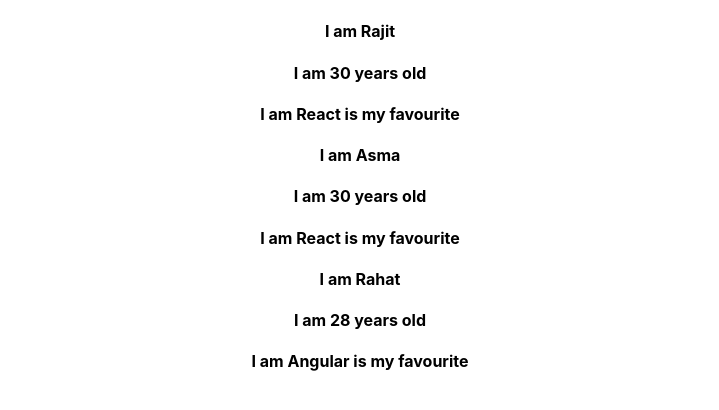
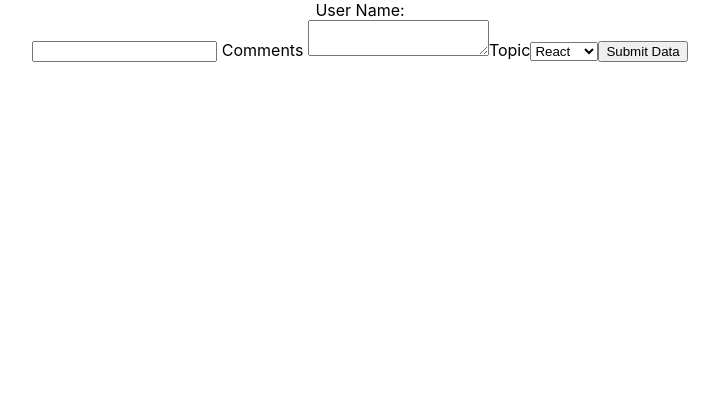
Before and after one commit to shamsuddha/react, a React (Create React App) app: page / in a window 1280 px wide. Shown: the top 410 px of the page, without its empty margins (280-999 px from the left). Built offline with nearby package versions, Linux system fonts and the light colour scheme.

Commit message:
Input form handling with react

```diff
--- a/src/App.js
+++ b/src/App.js
@@ -10,15 +10,19 @@ import EventBind from "./component/EventBind";
 import ParentComponent from "./component/ParentComponent";
 import UserGreeting from "./component/UserGreeting";
 import NameList from "./component/NameList";
+import Stylesheet from "./component/Stylesheet";
+import Form from "./component/Form";
 
 function App() {
     return (
         <div className="App">
 
-           <NameList></NameList>
-
+            <Form></Form>
 
             {/*
+
+              <Stylesheet></Stylesheet>
+  <NameList></NameList>
              <UserGreeting></UserGreeting>
 
         <ParentComponent></ParentComponent>
@@ -29,12 +33,12 @@ function App() {
             <Greet name="hello asma"><p>hello</p></Greet>
             <Greet name="hello rahat"><p>hello</p></Greet>*!/
 
-
+ <Counter></Counter>
             <Welcome name="hello rajit"><p>hello adf</p></Welcome>
             <Welcome name="hello asma"><p>hello adfa</p></Welcome>
             <Welcome name="hello rahat"><p>hello adfadf</p></Welcome>
             <Message></Message>
-            <Counter></Counter>*/}
+         */}
 
 
         </div>
--- a/src/component/Counter.js
+++ b/src/component/Counter.js
@@ -4,44 +4,33 @@ class Counter extends Component
 {
     constructor() {
         super();
-        this.state =
-            {
-                count : 0
-            }
+
+        this.state = {
+            count : 0
+        }
+
+        this.increment = this.increment.bind(this)
+        this.incrementFive = this.incrementFive.bind(this)
     }
 
     increment()
     {
-
-        // SET STATE
-        /*this.setState(
-            {
-                count : this.state.count + 1
-            },
-            ()=> {
-                console.log(this.state.count)
-            }
-        )*/
-
-
-
-        //PREVIOUS STATE AND CALL BACK
-        this.setState((prevState)=>(
-            {
-                count : prevState.count + 1
-            }
-        ),
+        this.setState((prevState)=>({
+            count : prevState.count + 1
+        }),
             ()=>{
-            console.log('hello', this.state.count)
+            console.log("using the previous state in arrow function")
             }
         )
 
-
-
+        /*this.setState( {
+            count : this.state.count + 1
+        },
+            ()=>{
+            console.log('hello')
+            }
+        )*/
     }
-
-
-
 
     incrementFive()
     {
@@ -53,15 +42,17 @@ class Counter extends Component
 
     }
 
-    render()
-    {
-        return(
+
+    render() {
+        return (
             <div>
-                <h1>Count: {this.state.count} </h1>
-                <button onClick={()=>this.incrementFive()}>Add Value</button>
+              <h1>count - {this.state.count}</h1>
+                <button onClick={this.incrementFive}> Increment Value </button>
             </div>
         )
     }
+
+
 }
 
 export default Counter;
--- /dev/null
+++ b/src/component/Form.js
@@ -0,0 +1,72 @@
+import React, {Component} from "react";
+class Form extends Component
+{
+
+    constructor(props) {
+        super(props);
+        this.state =
+            {
+                userName: "",
+                comment: "",
+                topic: "react"
+            }
+    }
+
+    handleUserNameChange = (event)=>
+    {
+        this.setState({
+            userName : event.target.value
+        })
+    }
+
+    handleCommentsChange = (event) =>
+    {
+       this.setState({
+           comment : event.target.value
+       })
+    }
+
+    handleTopicChange = (event) =>
+    {
+        this.setState({
+            topic : event.target.value
+        })
+    }
+
+    handleSubmit = (event) =>
+    {
+        alert(`${this.state.userName}, ${this.state.comment}, ${this.state.topic}`)
+        event.preventDefault();
+    }
+
+    render() {
+        return(
+            <div>
+            <form onSubmit={this.handleSubmit}>
+
+                    <label>User Name: </label>
+                    <br/>
+                    <input
+                        type="text"
+                        value={this.state.userName}
+                        onChange={this.handleUserNameChange}
+                    />
+                <label> Comments </label>
+                <textarea
+                    value={this.state.comment}
+                    onChange={this.handleCommentsChange}>
+                </textarea>
+                <lebel>Topic</lebel>
+                <select value={this.state.topic} onChange={this.handleTopicChange}>
+                    <option value="react">React</option>
+                    <option value="angular">Angular</option>
+                    <option value="vue">Vue</option>
+                </select>
+                <button type="submit">Submit Data</button>
+            </form>
+            </div>
+        )
+    }
+}
+
+export default Form;
--- a/src/component/NameList.js
+++ b/src/component/NameList.js
@@ -22,7 +22,17 @@ function NameList()
             skill: 'Angular'
         }
     ]
-    const person = persons.map(person => <Person key={person.id} person = {person}></Person>)
-    return <div>{person}</div>
+
+    const names = ['rajit', 'asma', 'rahat']
+
+    const person = persons.map((person)=><Person key={person.id} person={person}></Person>)
+    const name = names.map((name, index)=> <h1 key={index}>My name is {name}</h1>)
+
+    return (
+        <div>
+            {person}
+            {name}
+        </div>
+    )
 }
 export default NameList;
--- /dev/null
+++ b/src/component/Stylesheet.js
@@ -0,0 +1,14 @@
+import React from "react";
+import './myStyles.css'
+
+
+function Stylesheet()
+{
+    return(
+        <div>
+            <h1 className= 'primary'>Hello stylesheet </h1>
+        </div>
+    )
+}
+
+export default Stylesheet
--- /dev/null
+++ b/src/component/myStyles.css
@@ -0,0 +1,4 @@
+.primary
+{
+    color: red;
+}
```
Also changed, not shown: 1 other file (tests, documents, lock files or other folders).
